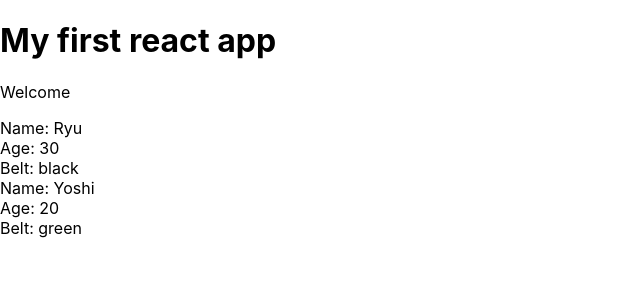
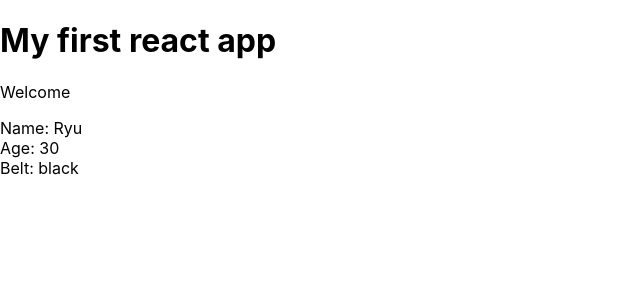
Before and after one commit to Errol12/reactappv2, a React (Create React App) app: page / in a window 1280 px wide. Shown: the top 300 px of the page, without its empty margins (0-640 px from the left). Built offline with nearby package versions, Linux system fonts and the light colour scheme.

Commit message:
Conditional operators
Signed-off-by: Errol Fernandes <errol.fernandes@atos.net>

```diff
--- a/src/Ninjas.js
+++ b/src/Ninjas.js
@@ -1,17 +1,34 @@
 import React from 'react';
 
-const Ninjas = (props) => {
+const Ninjas = ({ ninjas }) => {
 
-    const { ninjas } = props;
-        const ninjaList = ninjas.map(ninja => {
-            return (
+        // const ninjaList = ninjas.map(ninja => {
+        // if(ninja.age > 20)
+        // {
+        //     return (
+        //         <div className="ninja" key={ninja.id}>
+        //         <div>Name: {ninja.name}</div>
+        //         <div>Age: {ninja.age}</div>
+        //         <div>Belt: {ninja.belt}</div>
+        //         </div>
+        //     )
+        // }else{
+        //     return null
+        // }
+
+        // })
+
+        const ninjaList = ninjas.map(ninja=>{
+            //condition > 20 ? () : ()
+            return ninja.age > 20 ? (
                 <div className="ninja" key={ninja.id}>
-                <div>Name: {ninja.name}</div>
-                <div>Age: {ninja.age}</div>
-                <div>Belt: {ninja.belt}</div>
-            </div>
-            )
+                 <div>Name: {ninja.name}</div>
+                 <div>Age: {ninja.age}</div>
+                 <div>Belt: {ninja.belt}</div>
+                 </div>
+            ) : null;
         })
+
         return (
             <div className="ninjaList">
                 { ninjaList }
```
